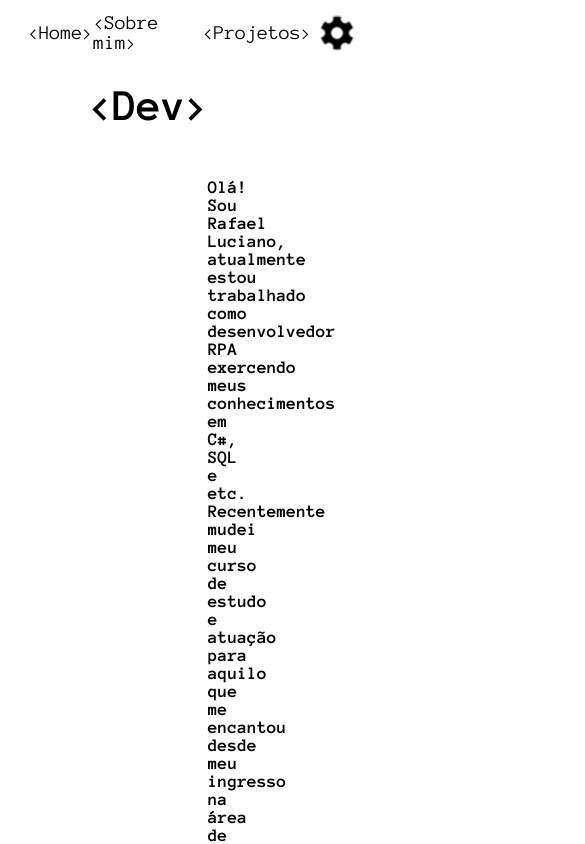
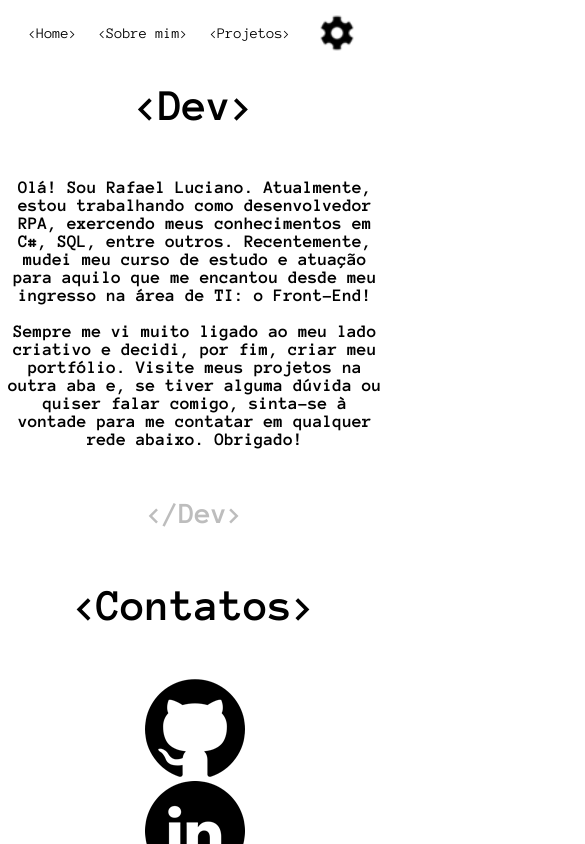
Before and after one commit to rafaeLuciano/myPortfolio, a Vue app: page /#/aboutMeView in a window 390 px wide. Shown: the top 844 px of the page, 585 px wide, since content can reach past the window. Built offline with nearby package versions, Linux system fonts and the light colour scheme.

Commit message:
Version 1.6

```diff
--- a/src/components/Navbar.vue
+++ b/src/components/Navbar.vue
@@ -97,4 +97,11 @@
 .dropdown-menu li:last-child {
   border-bottom: none;
 }
+
+@media screen and (max-width: 1020px) {
+
+    .projectsButton, .aboutMeButton, .homeButton{
+    font-size: 15px;
+    }
+}
   </style>
--- a/src/views/AboutMeView.vue
+++ b/src/views/AboutMeView.vue
@@ -2,9 +2,7 @@
     <div class="aboutMe">
         <div class="myText">
             <div class="dev">&lt;Dev&gt;</div>
-                <div class="devDescription">Olá! Sou Rafael Luciano, atualmente estou trabalhado como desenvolvedor RPA exercendo meus conhecimentos em C#, SQL e etc. Recentemente mudei meu curso de estudo e atuação para aquilo que me encantou desde meu ingresso na área de TI, O Front-End!
-Desde sempre enxerguei-me muito a par do meu lado criativo e decidi por fim criar meu portfólio. Visite  meus projetos na outra aba e se tiver alguma dúvida ou queria falar comigo sinta-se a vontade para me contatar em qualquer rede abaixo, obrigado!
-                </div>
+                <div class="devDescription">{{ text }}</div>
             <div class="devBottom">&lt;/Dev&gt;</div>
         </div>
         <div class="myContact">
@@ -33,7 +31,13 @@ Desde sempre enxerguei-me muito a par do meu lado criativo e decidi por fim cria
 
   <script lang="ts">
   export default {
-    name: "AboutMe"
+    name: "AboutMe",
+
+    data() {
+    return {
+      text: "Olá! Sou Rafael Luciano. Atualmente, estou trabalhando como desenvolvedor RPA, exercendo meus conhecimentos em C#, SQL, entre outros. Recentemente, mudei meu curso de estudo e atuação para aquilo que me encantou desde meu ingresso na área de TI: o Front-End!\n\nSempre me vi muito ligado ao meu lado criativo e decidi, por fim, criar meu portfólio. Visite meus projetos na outra aba e, se tiver alguma dúvida ou quiser falar comigo, sinta-se à vontade para me contatar em qualquer rede abaixo. Obrigado!"
+      };
+    }
   }
   </script>
 
@@ -41,19 +45,19 @@ Desde sempre enxerguei-me muito a par do meu lado criativo e decidi por fim cria
   .aboutMe{
     display: flex;
     flex-direction: column;
-    gap: 50px;
+    gap: 55px;
     padding-top: 25px;
 }
   .myContact {
     display: flex;
     flex-direction: column;
-    gap: 50px;
+    gap: 40px;
 }
 
   .myText{
     display: flex;
     flex-direction: column;
-    gap: 50px;
+    gap: 40px;
 }
   .dev{
     font-weight: bold;
@@ -94,7 +98,22 @@ Desde sempre enxerguei-me muito a par do meu lado criativo e decidi por fim cria
     padding-right: 200px;
     font-size: large;
     font-weight: 600;
+    white-space: pre-wrap;
   }
 
+  @media screen and (max-width: 1020px) {
+
+  .myText, .myContact{
+    gap: 50px;
+    text-align: center;
+    }
+  .dev, .devBottom, .contacts, .contactPictures, .contactsBottom, .myText, .devDescription{
+    display: flex;
+    flex-direction: column;
+    align-items: center;
+    padding: 0px;
+    white-space: pre-wrap;
+    }
+  }
 
   </style>
--- a/src/views/HomeView.vue
+++ b/src/views/HomeView.vue
@@ -80,4 +80,31 @@ export default {
   color: rgb(56, 56, 56);
 }
 
+@media screen and (max-width: 1020px) {
+
+  .home{
+  padding-top: 100px;
+  }
+
+  .bem{
+  font-weight: 650;
+  font-size: 85px;
+}
+
+  .vindo{
+  font-weight: 350;
+  color: rgb(56, 56, 56);
+  font-size: 85px;
+}
+
+
+.bemVindo{
+  display: flex;
+  justify-content: center;
+  align-items: center;
+  gap: 10px;
+}
+
+}
+
 </style>
--- a/src/views/ProjectsView.vue
+++ b/src/views/ProjectsView.vue
@@ -74,4 +74,17 @@ export default {
     margin: 10px;
 }
 
+@media screen and (max-width: 1020px) {
+
+    .projectsShow, .projectsBottom, .projects{
+    display: flex;
+    flex-direction: column;
+    align-items: center;
+    padding: 0;
+    }
+    .projectsBottom, .projects{
+    padding: 0;
+    }
+  }
+
 </style>
```
